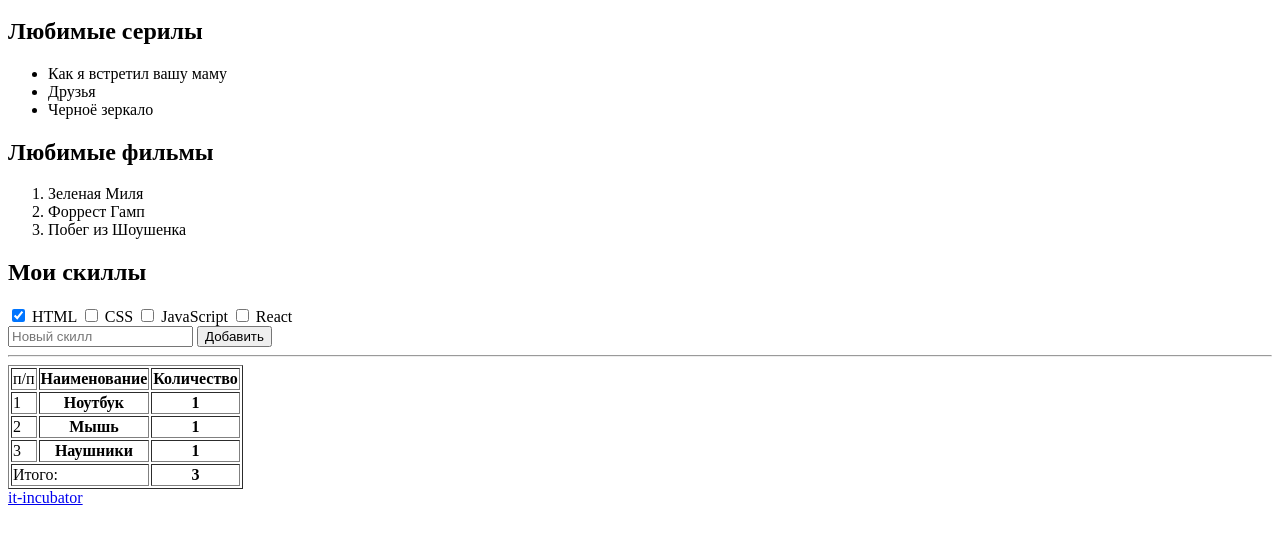
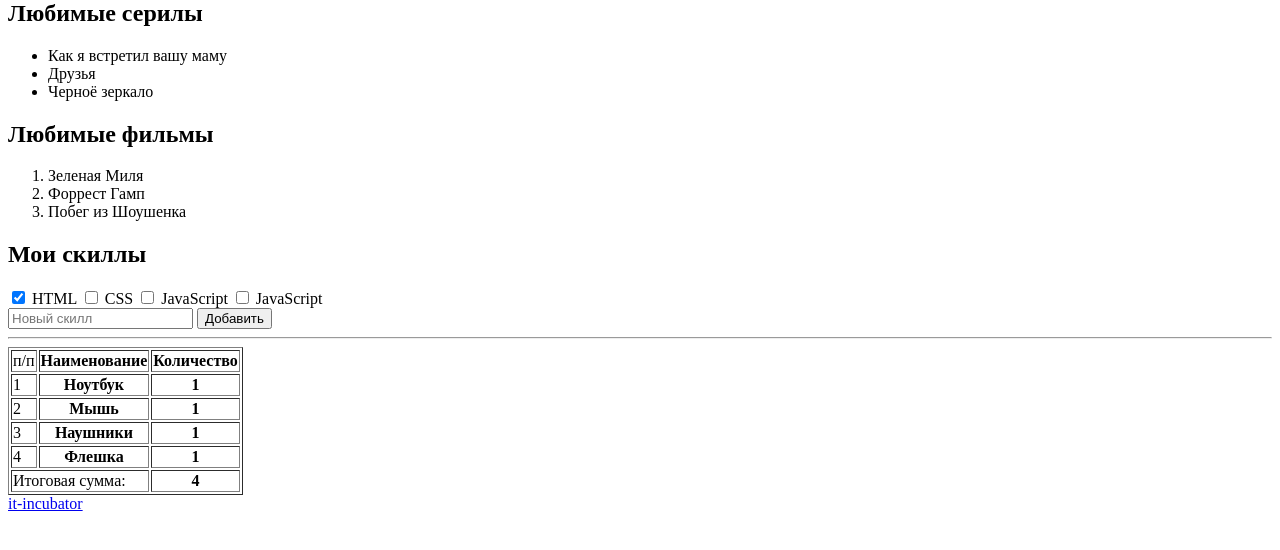
Before and after one commit to OlegParhomenko/Frontend-zero, a plain HTML site: page index.html in a window 1280 px wide. Shown: the part 184-734 px from the top of the page. Drawn offline with Linux system fonts and the light colour scheme.

Commit message:
second commit

```diff
--- a/index.html
+++ b/index.html
@@ -33,7 +33,7 @@
 			<option value="3">Сеастополь</option>
 		</select>
         <div data-cy="hw1-unordered-list-box-pre">
-            <!-- 3) В этом разделе создай 2 дочерних элемента: -->gi
+            <!-- 3) В этом разделе создай 2 дочерних элемента: -->
             <!-- a) Заголовок 2-го уровня (любимые книги/фильмы/блюда/страны... и т.п.) -->
             <h2>Любимые серилы</h2>
             <!-- b) Маркированный список. В списке должно быть не менее 3-х элементов -->
@@ -74,8 +74,8 @@
                 JavaScript
             </label>
             <label for="react">
-                <input type="checkbox" name="react">
-                React
+                <input type="checkbox" name="js">
+                JavaScript
             </label>
             <form action="">
                 <input type="text" placeholder="Новый скилл">
@@ -110,8 +110,13 @@
                 <th>1</th>
             </tr>
             <tr>
-                <td colspan="2">Итого:</td>
-                <th>3</th>
+                <td>4</td>
+                <th>Флешка</th>
+                <th>1</th>
+            </tr>
+            <tr>
+                <td colspan="2">Итоговая сумма:</td>
+                <th>4</th>
             </tr>
             </table>
             <!-- 8) В таблице сделай 5 строк и 3 столбца.
```
